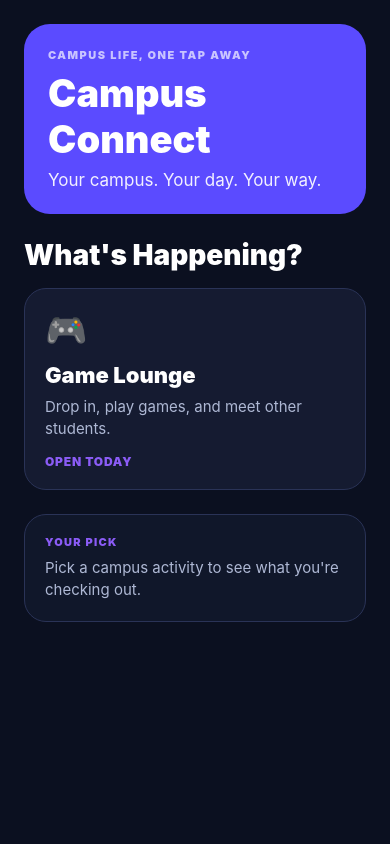
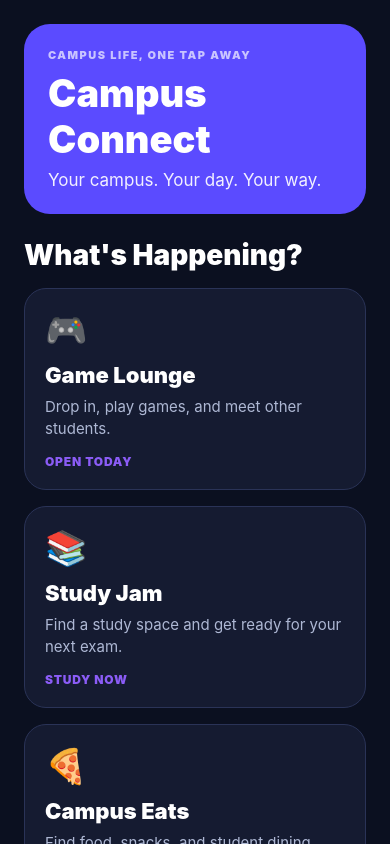
Before and after one commit to dawgbitez/module-1-serrano-react-intro, a React Native app: screen / in a window 390 px wide. Built offline with nearby package versions, Linux system fonts and the light colour scheme.

Commit message:
Add three Campus Connect activity cards

```diff
--- a/App.js
+++ b/App.js
@@ -39,8 +39,24 @@
       </View>
 
       {/* STEP 3: Paste the Study Jam card directly below this comment. */}
+      <View style={styles.activityCard}>
+    <Text style={styles.activityEmoji}>📚</Text>
+    <Text style={styles.activityTitle}>Study Jam</Text>
+    <Text style={styles.activityDescription}>
+    Find a study space and get ready for your next exam.
+    </Text>
+    <Text style={styles.activityStatus}>STUDY NOW</Text>
+    </View>
 
       {/* STEP 3: Paste the Campus Eats card directly below this comment. */}
+    <View style={styles.activityCard}>
+      <Text style={styles.activityEmoji}>🍕</Text>
+      <Text style={styles.activityTitle}>Campus Eats</Text>
+      <Text style={styles.activityDescription}>
+      Find food, snacks, and student dining options around campus.
+      </Text>
+      <Text style={styles.activityStatus}>GET FOOD</Text>
+    </View>
 
       {/*
         STEP 4:
```
